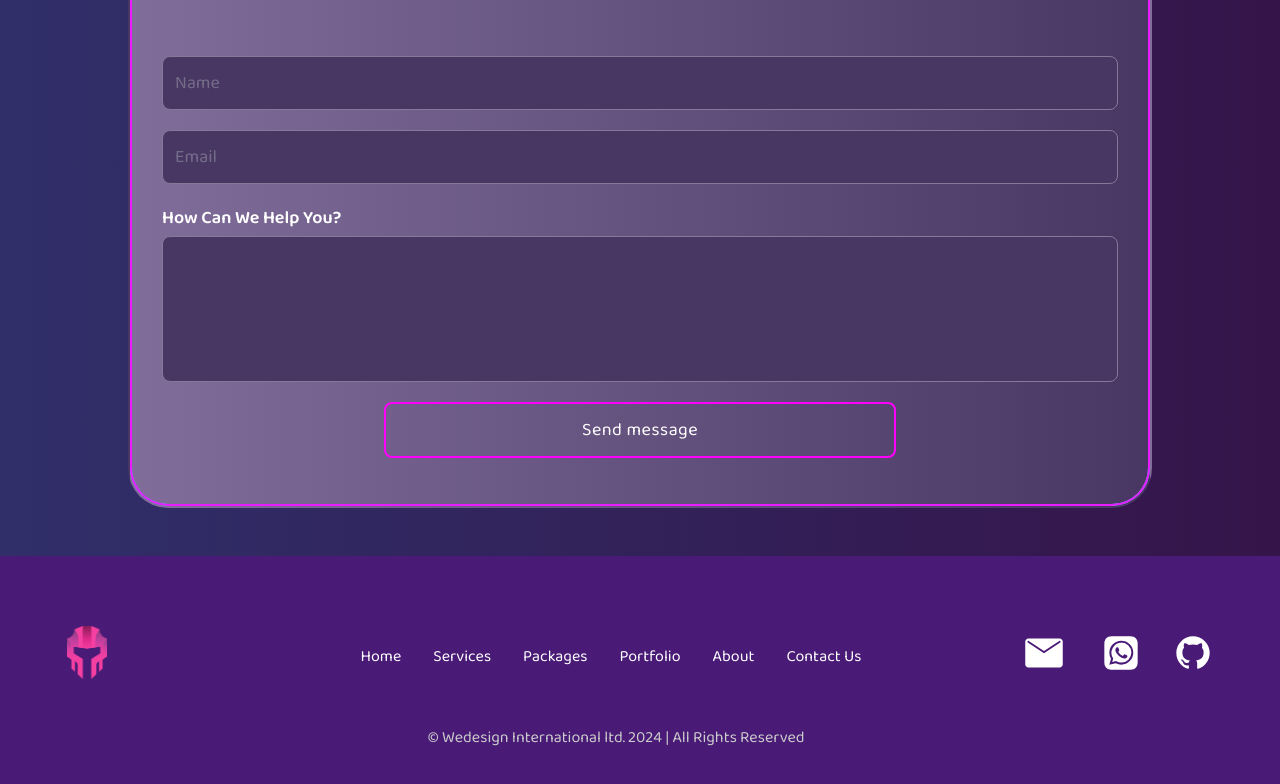
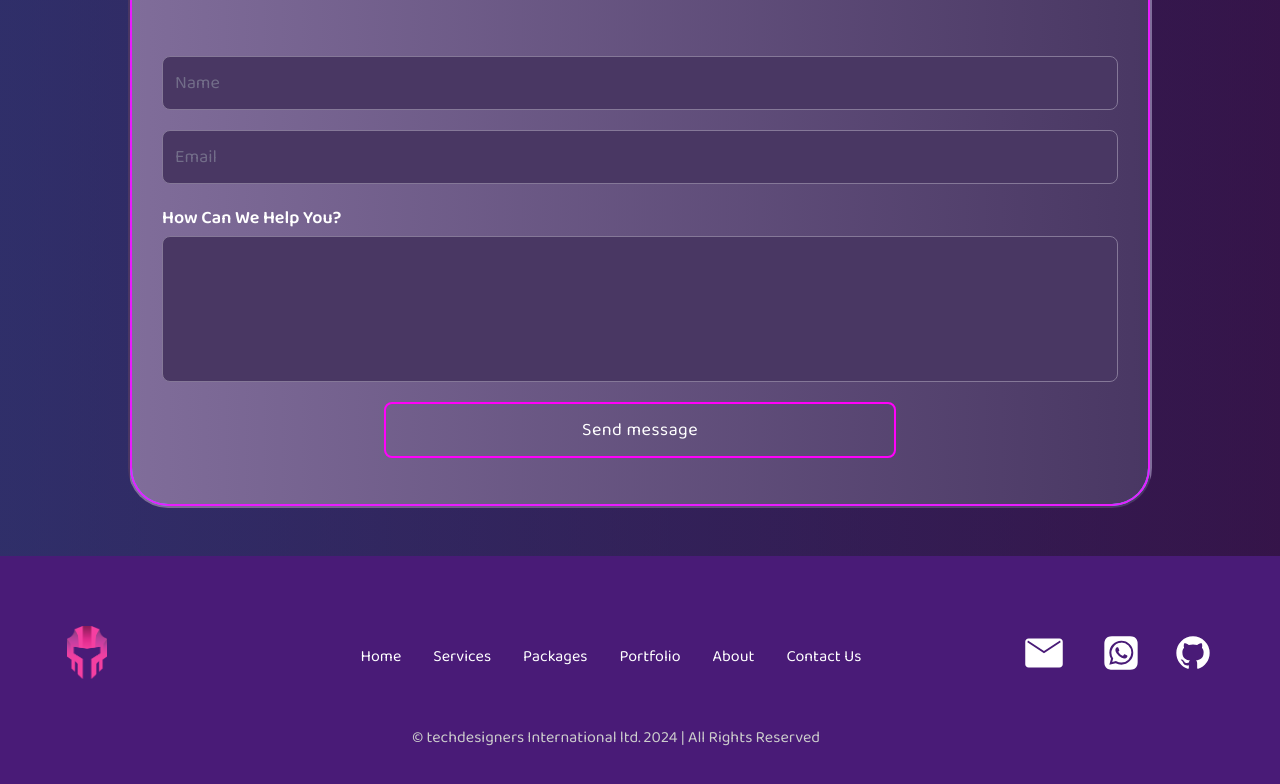
Before and after one commit to Sudais376/techdesigners, a React (Create React App) app: page /contact in a window 1280 px wide. Shown: the part 344-1128 px from the top of the page. Built offline with nearby package versions, Linux system fonts and the light colour scheme.

Commit message:
Add files via upload

```diff
--- a/src/components/Footer.js
+++ b/src/components/Footer.js
@@ -91,7 +91,7 @@ const Footer = () => {
         </div>
         <div className=" text-center md:pr-12 pt-8">
           <span className="text-center text-copyrightText">
-            &copy; Wedesign International ltd. 2024 | All Rights Reserved{" "}
+            &copy; techdesigners International ltd. 2024 | All Rights Reserved{" "}
           </span>
         </div>
       </section>
```
